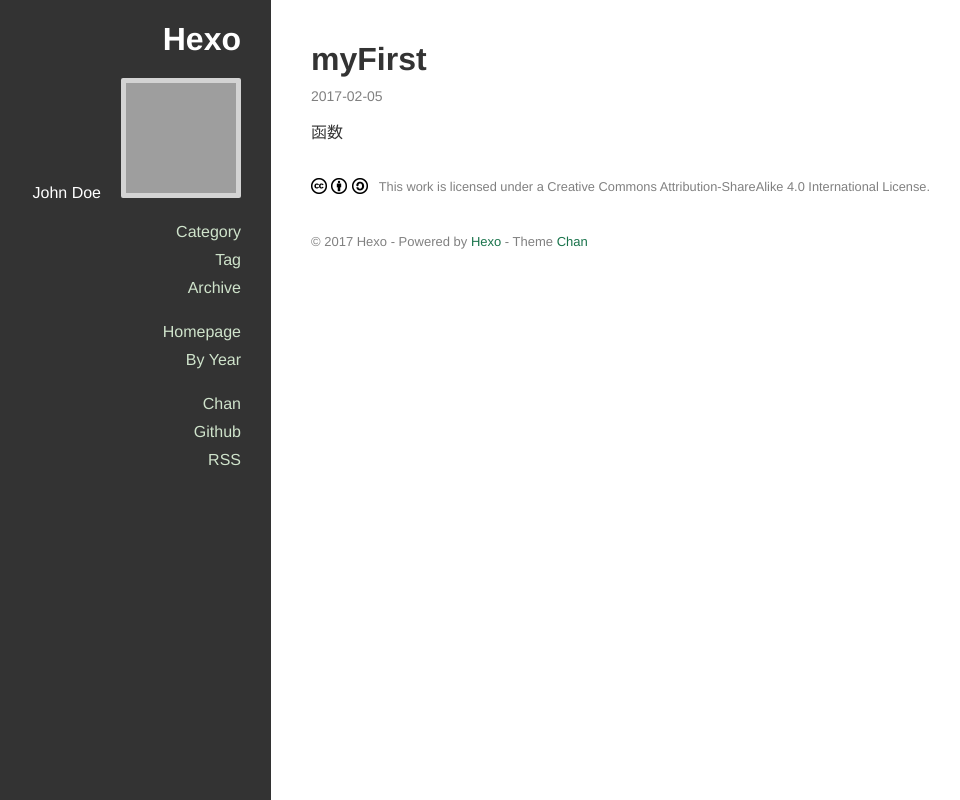
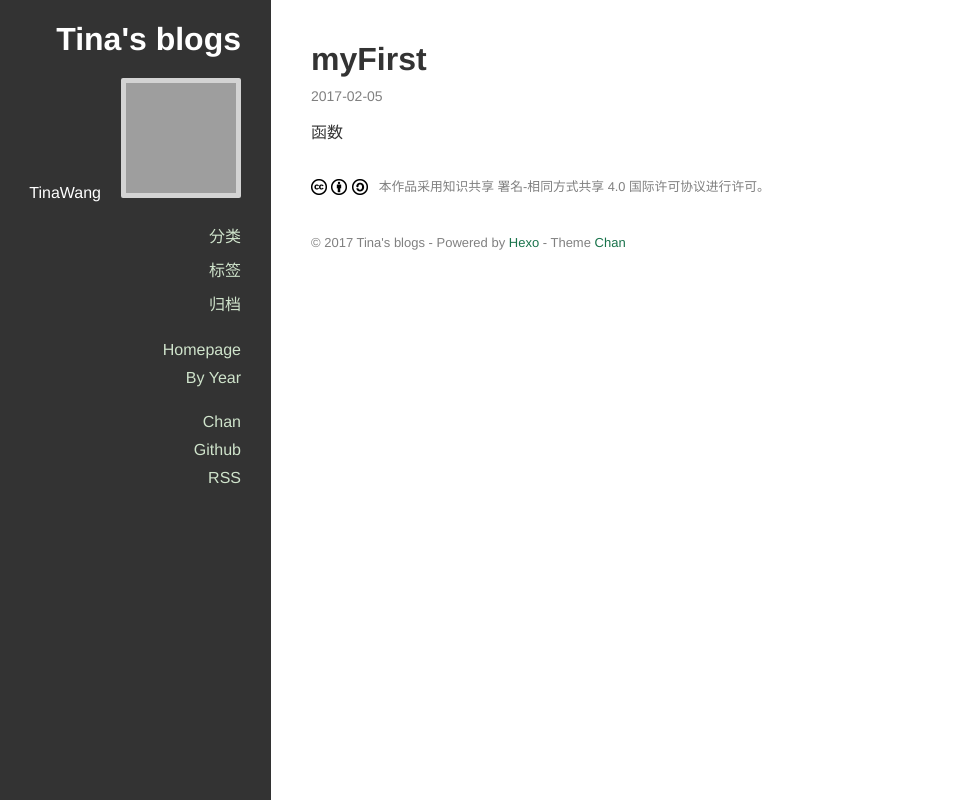
Before and after one commit to Tina-W/Tina-W.github.io, a plain HTML site: page 2017/02/05/myFirst/index.html in a window 1280 px wide. Shown: the whole page, without its empty margins (129-1089 px from the left). Drawn offline with nearby package versions, Linux system fonts and the light colour scheme; grey boxes are pictures that could not be loaded.

Commit message:
Site updated: 2017-02-05 19:41:37

```diff
--- a/2017/02/05/myFirst/index.html
+++ b/2017/02/05/myFirst/index.html
@@ -16,7 +16,7 @@
 <meta property="og:type" content="article">
 <meta property="og:title" content="myFirst">
 <meta property="og:url" content="http://yoursite.com/2017/02/05/myFirst/index.html">
-<meta property="og:site_name" content="Hexo">
+<meta property="og:site_name" content="Tina's blogs">
 <meta property="og:description" content="函数">
 <meta property="og:updated_time" content="2017-02-05T10:53:30.333Z">
 <meta name="twitter:card" content="summary">
@@ -24,7 +24,7 @@
 <meta name="twitter:description" content="函数">
 
 
-  <link rel="alternative" href="/atom.xml" title="Hexo" type="application/atom+xml">
+  <link rel="alternative" href="/atom.xml" title="Tina&#39;s blogs" type="application/atom+xml">
 
 
 
@@ -51,19 +51,19 @@
     <span class="icon-bar"></span>
     <span class="icon-bar"></span>
   </button>
-  <a class="title" href="/">Hexo</a>
+  <a class="title" href="/">Tina&#39;s blogs</a>
 </div>
 
   <div class="main-container">
     <div class="sidebar">
   <div class="header">
-    <h1 class="title"><a href="/">Hexo</a></h1>
+    <h1 class="title"><a href="/">Tina&#39;s blogs</a></h1>
 
     <div class="info">
       <div class="content">
 
 
-          <div class="author">John Doe</div>
+          <div class="author">TinaWang</div>
 
       </div>
 
@@ -82,21 +82,21 @@
 
 
               <li class="category-list-container">
-                <a href="javascript:;">Category</a>
+                <a href="javascript:;">分类</a>
 
               </li>
 
 
 
               <li class="tag-list-container">
-                <a href="javascript:;">Tag</a>
+                <a href="javascript:;">标签</a>
 
               </li>
 
 
 
               <li class="archive-list-container">
-                <a href="javascript:;">Archive</a>
+                <a href="javascript:;">归档</a>
                 <ul class="archive-list"><li class="archive-list-item"><a class="archive-list-link" href="/archives/2017/">2017</a><span class="archive-list-count">2</span></li></ul>
               </li>
 
@@ -174,7 +174,7 @@
   <footer class="article-footer">
 
   <div class="cc">
-    <a href="http://creativecommons.org/licenses/by-sa/4.0/deed.en" target="_blank" title="Attribution-ShareAlike">
+    <a href="http://creativecommons.org/licenses/by-sa/4.0/deed.en" target="_blank" title="署名-相同方式共享">
       <img src="/images/cc/cc.png">
 
           <img src="/images/cc/by.png">
@@ -182,7 +182,7 @@
           <img src="/images/cc/sa.png">
 
       <span>
-        This work is licensed under a Creative Commons Attribution-ShareAlike 4.0 International License.
+        本作品采用知识共享 署名-相同方式共享 4.0 国际许可协议进行许可。
       </span>
     </a>
   </div>
@@ -201,7 +201,7 @@
 
           <div class="main-footer">
 
-    © 2017 Hexo - Powered by <a href="http://hexo.io" target="_blank">Hexo</a> - Theme <a href="https://github.com/denjones/hexo-theme-chan" target="_blank">Chan</a>
+    © 2017 Tina&#39;s blogs - Powered by <a href="http://hexo.io" target="_blank">Hexo</a> - Theme <a href="https://github.com/denjones/hexo-theme-chan" target="_blank">Chan</a>
 
 </div>
 
```
Also changed, not shown: 2017/02/05/hello-world/index.html (+11 -11 lines), archives/2017/02/index.html (+12 -12 lines), archives/2017/index.html (+12 -12 lines), archives/index.html (+12 -12 lines), index.html (+12 -12 lines).
